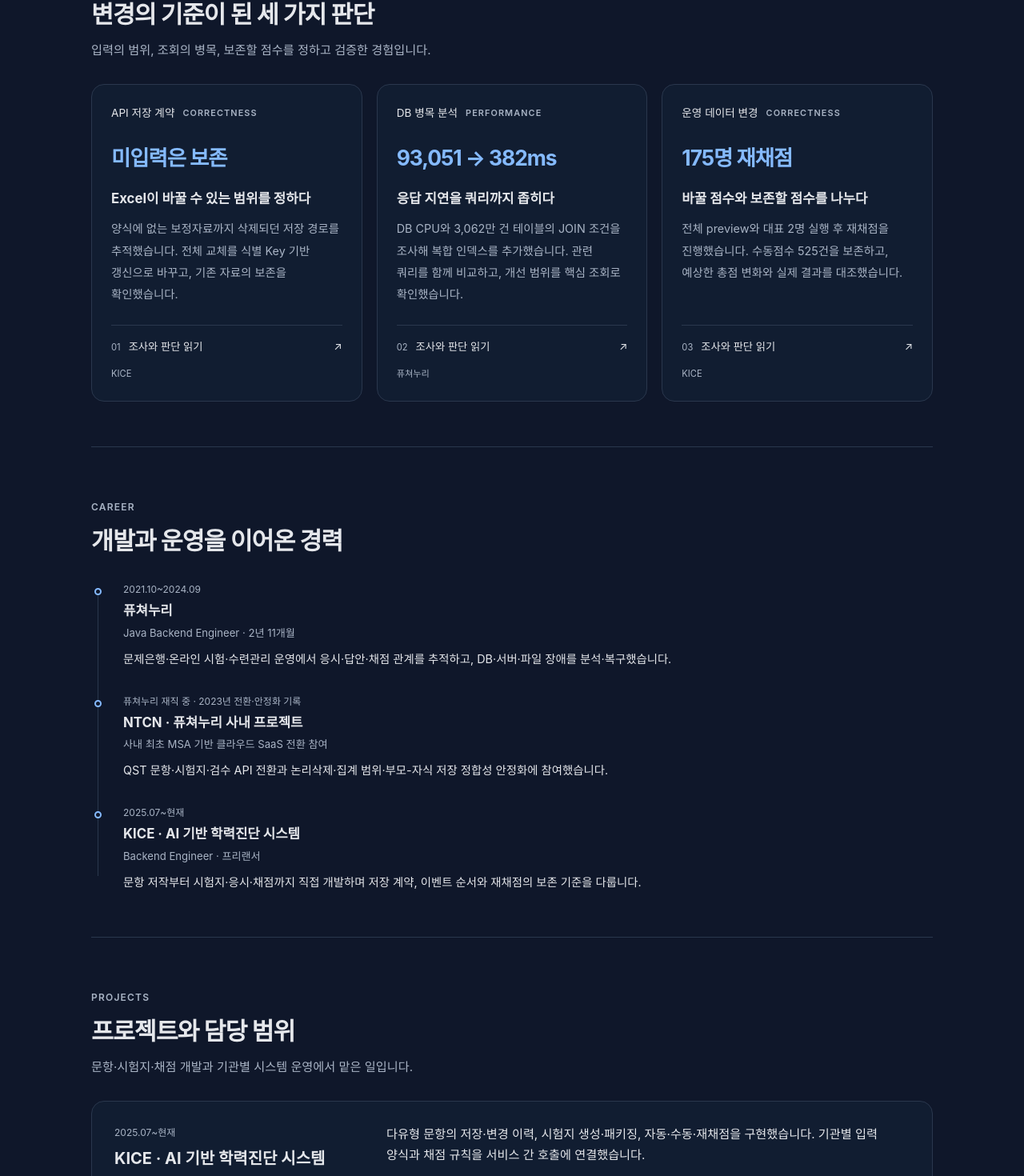
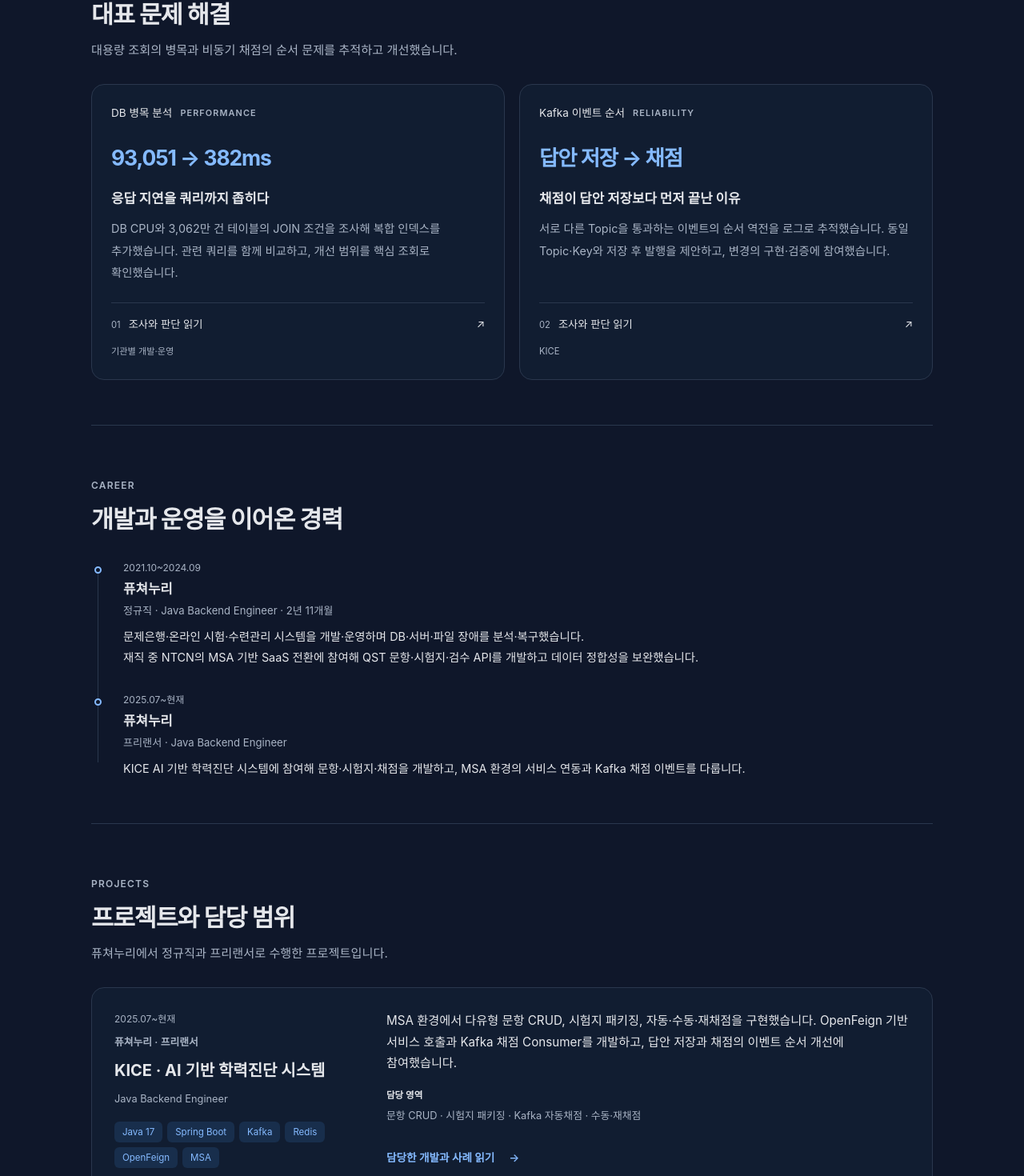
Before and after one commit to jungducknam/jungducknam.github.io, a React (Vite) app: page / in a window 1280 px wide. Shown: the part 638-2108 px from the top of the page at 80% size. Built offline with nearby package versions, Linux system fonts and the light colour scheme.

Commit message:
feat: highlight backend cases and unify project employment

```diff
--- a/src/App.css
+++ b/src/App.css
@@ -81,7 +81,7 @@ body.dark .button { color: #0f172a; }
 .button--ghost, body.dark .button--ghost { background: transparent; border-color: var(--border-color); color: var(--text-color); }
 .button:hover { text-decoration: none; filter: brightness(.95); }
 .hero__footnote { color: var(--muted-text-color); margin: 30px 0 0; font-size: .8rem; }
-.featured-grid { display: grid; grid-template-columns: repeat(3, minmax(0, 1fr)); gap: 18px; }
+.featured-grid { display: grid; grid-template-columns: repeat(2, minmax(0, 1fr)); gap: 18px; }
 .featured-card { position: relative; display: flex; flex-direction: column; background: var(--surface-color); border: 1px solid var(--border-color); border-radius: 16px; padding: 24px; box-shadow: var(--card-shadow); }
 .featured-card__eyebrow { display: flex; flex-wrap: wrap; align-items: center; gap: 6px 10px; font-size: .85rem; }
 .featured-card__eyebrow .eyebrow { margin: 0; font-size: .68rem; }
@@ -95,6 +95,7 @@ body.dark .button { color: #0f172a; }
 .project-card { display: grid; grid-template-columns: 300px minmax(0, 1fr); gap: 40px; background: var(--surface-color); border: 1px solid var(--border-color); border-radius: 16px; padding: 28px; box-shadow: var(--card-shadow); }
 .project-card__meta { min-width: 0; }
 .project-card__period { font-size: .75rem; color: var(--muted-text-color); margin: 0 0 8px; }
+.project-card__employment, .detail__employment { font-size: .8rem; color: var(--muted-text-color); font-weight: 600; margin: 0 0 10px; }
 .project-card__name { font-size: 1.25rem; margin: 0 0 10px; }
 .project-card__role { font-size: .8rem; color: var(--muted-text-color); margin: 0 0 16px; }
 .project-card__tech, .detail__tech, .skills-grid__items { display: flex; flex-wrap: wrap; gap: 6px; }
--- a/src/App.tsx
+++ b/src/App.tsx
@@ -87,7 +87,7 @@ function App() {
               <p className="hero__footnote">업무에서는 Java와 Spring, 개인 프로젝트에서는 로컬 AI와 실시간 게임을 다룹니다.</p>
             </section>
 
-            <Section id="cases" title="변경의 기준이 된 세 가지 판단" subtitle="Selected engineering cases" intro="입력의 범위, 조회의 병목, 보존할 점수를 정하고 검증한 경험입니다.">
+            <Section id="cases" title="대표 문제 해결" subtitle="Selected engineering cases" intro="대용량 조회의 병목과 비동기 채점의 순서 문제를 추적하고 개선했습니다.">
               <FeaturedCases />
             </Section>
 
@@ -95,7 +95,7 @@ function App() {
               <Timeline items={profile.career} variant="career" />
             </Section>
 
-            <Section id="projects" title="프로젝트와 담당 범위" subtitle="Projects" intro="문항·시험지·채점 개발과 기관별 시스템 운영에서 맡은 일입니다.">
+            <Section id="projects" title="프로젝트와 담당 범위" subtitle="Projects" intro="퓨쳐누리에서 정규직과 프리랜서로 수행한 프로젝트입니다.">
               <div className="projects-grid">
                 {profile.projects.map((project) => <ProjectCard key={project.slug} project={project} />)}
               </div>
--- a/src/assets/data/futurenuri.ts
+++ b/src/assets/data/futurenuri.ts
@@ -2,11 +2,13 @@ import type { Project } from './types'
 
 export const futurenuri: Project = {
   slug: 'neotest-maintenance',
-  name: '퓨쳐누리 · 문제은행·온라인 시험 개발과 운영',
-  shortName: '퓨쳐누리',
+  name: '문제은행·온라인 시험 · 개발·운영',
+  shortName: '기관별 개발·운영',
   role: 'Java Backend Engineer',
   period: '2021.10~2024.09',
+  employment: { company: '퓨쳐누리', type: '정규직' },
   tech: ['Java', 'Spring MVC', 'MyBatis', 'MSSQL', 'Oracle', 'Tomcat', 'JSP'],
+  featuredTech: ['Java', 'Spring MVC', 'MyBatis', 'MSSQL', 'Oracle', 'Tomcat'],
   summary: '15개 기관·16개 시스템의 운영 요청을 담당하며 통계·외부 API를 개발했습니다. 기관별 업무 규칙과 서버 환경을 확인해 데이터 불일치와 장애를 해결했습니다.',
   focus: 'DB 병목 분석 · 데이터 복구 · 통계·API 개발 · 다중 서버 장애',
   context: [
--- a/src/assets/data/kice.ts
+++ b/src/assets/data/kice.ts
@@ -4,11 +4,13 @@ export const kice: Project = {
   slug: 'kice',
   name: 'KICE · AI 기반 학력진단 시스템',
   shortName: 'KICE',
-  role: 'Backend Engineer · 프리랜서',
+  role: 'Java Backend Engineer',
   period: '2025.07~현재',
-  tech: ['Java 17', 'Spring Boot', 'MyBatis', 'PostgreSQL', 'Kafka', 'Redis', 'OpenFeign', 'Docker'],
-  summary: '다유형 문항의 저장·변경 이력, 시험지 생성·패키징, 자동·수동·재채점을 구현했습니다. 기관별 입력 양식과 채점 규칙을 서비스 간 호출에 연결했습니다.',
-  focus: '다유형 문항 CRUD · 시험지 패키징 · 자동·수동·재채점',
+  employment: { company: '퓨쳐누리', type: '프리랜서' },
+  tech: ['Java 17', 'Spring Boot', 'Kafka', 'Redis', 'OpenFeign', 'MSA', 'MyBatis', 'PostgreSQL', 'Docker'],
+  featuredTech: ['Java 17', 'Spring Boot', 'Kafka', 'Redis', 'OpenFeign', 'MSA'],
+  summary: 'MSA 환경에서 다유형 문항 CRUD, 시험지 패키징, 자동·수동·재채점을 구현했습니다. OpenFeign 기반 서비스 호출과 Kafka 채점 Consumer를 개발하고, 답안 저장과 채점의 이벤트 순서 개선에 참여했습니다.',
+  focus: '문항 CRUD · 시험지 패키징 · Kafka 자동채점 · 수동·재채점',
   context: [
     '다양한 유형의 문항을 저작하고 시험지를 구성해 학생의 응시와 학력진단으로 연결하는 시스템입니다. 백엔드를 중심으로 문항은행·시험지·학생/감독 시행·채점과 공통 프론트를 횡단해 기여했습니다.',
     '프로젝트의 표준 문항 유형은 14종이며 서비스 연결 범위는 11종입니다. 이 중 다유형 CRUD·레거시 변환·채점과 서비스 연결을 담당했습니다.',
@@ -21,7 +23,7 @@ export const kice: Project = {
       { title: '응시 · 답안 저장', description: '학생/감독 시행과 응시 완료 이벤트', contribution: '답안 처리 · 이벤트 순서 개선 참여' },
       { title: '채점 · 결과', description: '자동채점 · 수동점수 · 재채점', contribution: 'Kafka Consumer · 정규화 · 점수 계산' },
     ],
-    environment: '기관별 DB 분리와 커스텀 Routing/DataSource 전환 구조입니다. Java 17 · Spring Boot 2.7.18 · Spring Cloud 2021.0.9 · eGovFrame 4.3 환경에서 MyBatis, PostgreSQL, Redis, Kafka, OpenFeign, Spring Batch, Docker를 사용했습니다.',
+    environment: 'MSA 환경에서 OpenFeign 기반 서비스 호출과 Kafka 이벤트 처리를 다뤘습니다. 기관별 DB 분리와 커스텀 Routing/DataSource 전환 구조입니다. Java 17 · Spring Boot 2.7.18 · Spring Cloud 2021.0.9 · eGovFrame 4.3 환경에서 MyBatis, PostgreSQL, Redis, Kafka, OpenFeign, Spring Batch, Docker를 사용했습니다.',
   },
   contributions: [
     { title: '문항의 저장과 변경 이력', description: '공통 저장 흐름과 유형별 CRUD, 레거시↔현행 매핑을 구현했습니다. 키 타입·null·좌표·다중 답안을 보정하고 수정 snapshot, 검토 회차와 복사 이력을 보존했습니다.' },
--- a/src/assets/data/ntcn.ts
+++ b/src/assets/data/ntcn.ts
@@ -2,12 +2,14 @@ import type { Project } from './types'
 
 export const ntcn: Project = {
   slug: 'ntcn',
-  name: 'NTCN · 문제은행의 클라우드 SaaS 전환',
+  name: 'NTCN · 문제은행 클라우드 SaaS 전환',
   shortName: 'NTCN',
-  role: 'Java Backend Engineer · QST 전환·안정화 참여',
-  period: '퓨쳐누리 재직 중 · 2023년 전환·안정화 기록',
-  tech: ['Java', 'REST API', 'PostgreSQL', 'MSSQL'],
-  summary: '레거시 문제은행을 QST REST API로 옮기는 전환 개발에 참여했습니다. 기존 화면·호출과 신규 계약을 연결하고, DB 전환 과정의 문항 추출·등록 안정화에 참여했습니다.',
+  role: 'Java Backend Engineer',
+  period: '2023년 · 전환·안정화',
+  employment: { company: '퓨쳐누리', type: '정규직' },
+  tech: ['Java', 'REST API', 'MSA', 'PostgreSQL', 'MSSQL'],
+  featuredTech: ['Java', 'REST API', 'MSA', 'PostgreSQL', 'MSSQL'],
+  summary: '사내 문제은행의 MSA 기반 클라우드 SaaS 전환에서 QST 문항·시험지·검수 API 개발에 참여했습니다. 기존 화면·호출과 신규 계약을 연결하고, DB 전환 과정의 문항 추출·등록 안정화에 참여했습니다.',
   focus: '레거시 → QST REST API · 논리삭제 · 집계 기준 · 부모-자식 저장',
   context: [
     '퓨쳐누리 사내 최초 MSA 프로젝트이자 첫 클라우드 성공 전환 사례입니다. 레거시 화면·Controller 중심 기능을 QST·APLY·SYS 경계와 신규 REST API로 옮기는 맥락에서 문제은행 트랙을 담당했습니다.',
--- a/src/assets/data/profile.ts
+++ b/src/assets/data/profile.ts
@@ -37,20 +37,17 @@ export const profile = {
     {
       period: '2021.10~2024.09',
       title: '퓨쳐누리',
-      subtitle: 'Java Backend Engineer · 2년 11개월',
-      points: ['문제은행·온라인 시험·수련관리 운영에서 응시·답안·채점 관계를 추적하고, DB·서버·파일 장애를 분석·복구했습니다.'],
-    },
-    {
-      period: '퓨쳐누리 재직 중 · 2023년 전환·안정화 기록',
-      title: 'NTCN · 퓨쳐누리 사내 프로젝트',
-      subtitle: '사내 최초 MSA 기반 클라우드 SaaS 전환 참여',
-      points: ['QST 문항·시험지·검수 API 전환과 논리삭제·집계 범위·부모-자식 저장 정합성 안정화에 참여했습니다.'],
+      subtitle: '정규직 · Java Backend Engineer · 2년 11개월',
+      points: [
+        '문제은행·온라인 시험·수련관리 시스템을 개발·운영하며 DB·서버·파일 장애를 분석·복구했습니다.',
+        '재직 중 NTCN의 MSA 기반 SaaS 전환에 참여해 QST 문항·시험지·검수 API를 개발하고 데이터 정합성을 보완했습니다.',
+      ],
     },
     {
       period: '2025.07~현재',
-      title: 'KICE · AI 기반 학력진단 시스템',
-      subtitle: 'Backend Engineer · 프리랜서',
-      points: ['문항 저작부터 시험지·응시·채점까지 직접 개발하며 저장 계약, 이벤트 순서와 재채점의 보존 기준을 다룹니다.'],
+      title: '퓨쳐누리',
+      subtitle: '프리랜서 · Java Backend Engineer',
+      points: ['KICE AI 기반 학력진단 시스템에 참여해 문항·시험지·채점을 개발하고, MSA 환경의 서비스 연동과 Kafka 채점 이벤트를 다룹니다.'],
     },
   ],
   education: [
@@ -71,18 +68,13 @@ export const profile = {
 
 export const featuredCases = [
   {
-    project: kice, caseId: 'excel-contract', axis: 'Correctness',
-    label: 'API 저장 계약', headline: '미입력은 보존', title: 'Excel이 바꿀 수 있는 범위를 정하다',
-    description: '양식에 없는 보정자료까지 삭제되던 저장 경로를 추적했습니다. 전체 교체를 식별 Key 기반 갱신으로 바꾸고, 기존 자료의 보존을 확인했습니다.',
-  },
-  {
     project: futurenuri, caseId: 'database-bottleneck', axis: 'Performance',
     label: 'DB 병목 분석', headline: '93,051 → 382ms', title: '응답 지연을 쿼리까지 좁히다',
     description: 'DB CPU와 3,062만 건 테이블의 JOIN 조건을 조사해 복합 인덱스를 추가했습니다. 관련 쿼리를 함께 비교하고, 개선 범위를 핵심 조회로 확인했습니다.',
   },
   {
-    project: kice, caseId: 'safe-regrading', axis: 'Correctness',
-    label: '운영 데이터 변경', headline: '175명 재채점', title: '바꿀 점수와 보존할 점수를 나누다',
-    description: '전체 preview와 대표 2명 실행 후 재채점을 진행했습니다. 수동점수 525건을 보존하고, 예상한 총점 변화와 실제 결과를 대조했습니다.',
+    project: kice, caseId: 'kafka-order', axis: 'Reliability',
+    label: 'Kafka 이벤트 순서', headline: '답안 저장 → 채점', title: '채점이 답안 저장보다 먼저 끝난 이유',
+    description: '서로 다른 Topic을 통과하는 이벤트의 순서 역전을 로그로 추적했습니다. 동일 Topic·Key와 저장 후 발행을 제안하고, 변경의 구현·검증에 참여했습니다.',
   },
 ] as const
--- a/src/assets/data/types.ts
+++ b/src/assets/data/types.ts
@@ -41,7 +41,9 @@ export interface Project {
   shortName: string
   role: string
   period: string
+  employment?: { company: string; type: '정규직' | '프리랜서' }
   tech: string[]
+  featuredTech?: string[]
   summary: string
   focus: string
   context: string[]
--- a/src/components/ProjectCard.tsx
+++ b/src/components/ProjectCard.tsx
@@ -5,10 +5,11 @@ export default function ProjectCard({ project }: { project: Project }) {
     <article id={`project-${project.slug}`} tabIndex={-1} className="project-card">
       <div className="project-card__meta">
         <p className="project-card__period">{project.period}</p>
+        {project.employment && <p className="project-card__employment">{project.employment.company} · {project.employment.type}</p>}
         <h3 className="project-card__name">{project.name}</h3>
         <p className="project-card__role">{project.role}</p>
-        <div className="project-card__tech" aria-label="주요 사용 기술">
-          {project.tech.slice(0, 4).map((stack) => <span key={stack} className="chip">{stack}</span>)}
+        <div className="project-card__tech" aria-label="주요 기술과 아키텍처">
+          {(project.featuredTech ?? project.tech.slice(0, 4)).map((stack) => <span key={stack} className="chip">{stack}</span>)}
         </div>
       </div>
       <div className="project-card__content">
--- a/src/components/ProjectDetail.tsx
+++ b/src/components/ProjectDetail.tsx
@@ -59,10 +59,11 @@ export default function ProjectDetail({ project, section, backHref }: ProjectDet
           <section id="project-overview" tabIndex={-1} className="detail__block" aria-labelledby="project-title">
             <header className="detail__header">
               <p className="eyebrow">{project.period}</p>
+              {project.employment && <p className="detail__employment">{project.employment.company} · {project.employment.type}</p>}
               <h1 id="project-title" className="detail__title">{project.name}</h1>
               <p className="detail__role">{project.role}</p>
               <p className="detail__tagline">{project.summary}</p>
-              <div className="detail__tech" aria-label="주요 사용 기술">
+              <div className="detail__tech" aria-label="사용 기술과 아키텍처">
                 {project.tech.map((stack) => <span key={stack} className="chip">{stack}</span>)}
               </div>
             </header>
```
Also changed, not shown: 3 other files (tests, documents, lock files or other folders).
